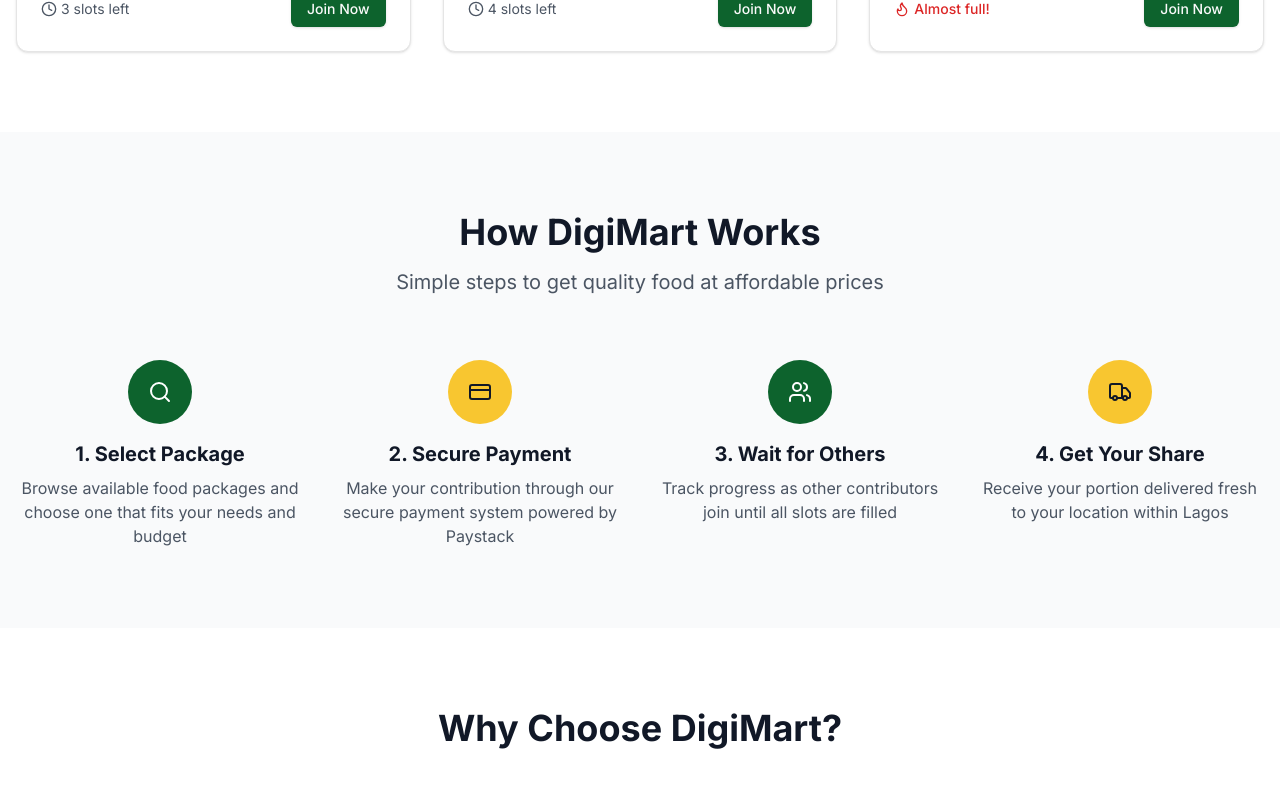
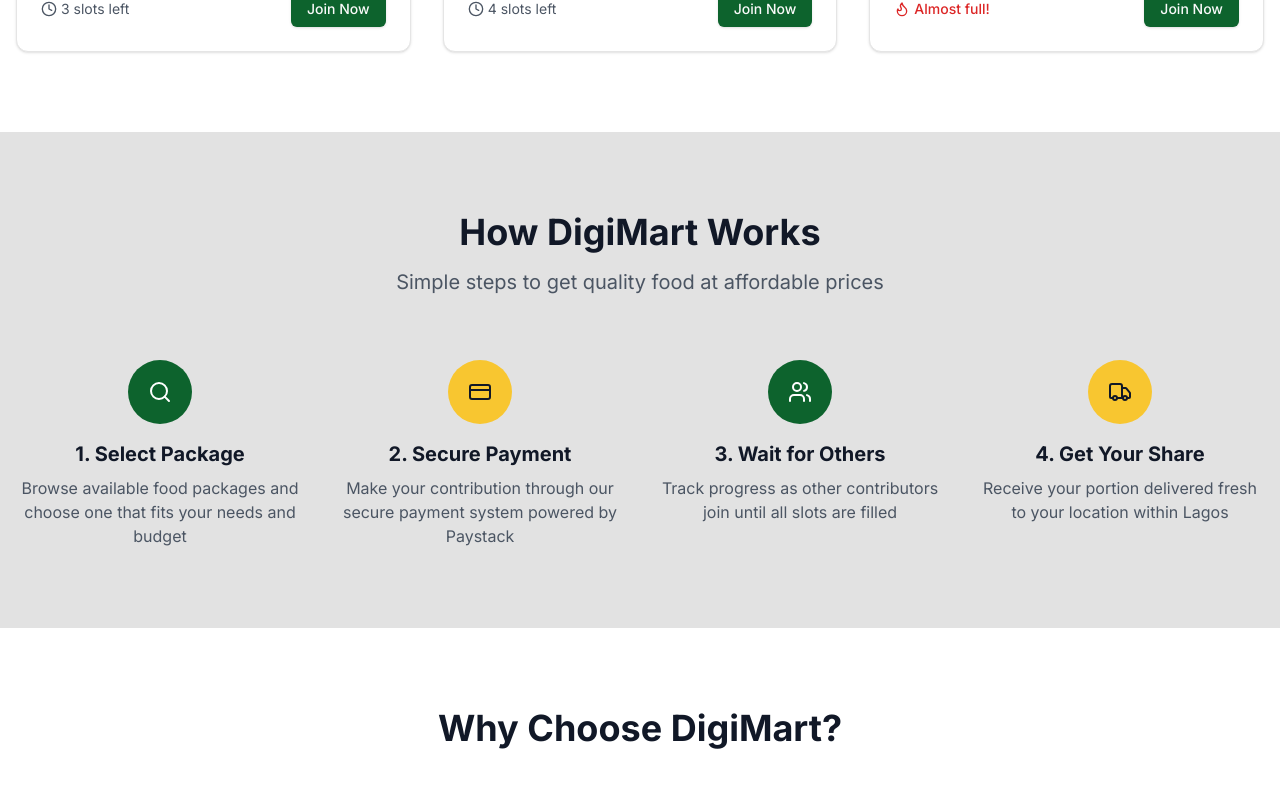
Before and after one commit to Kri8tivemike/DigiMart, a Next.js app: page / in a window 1280 px wide. Shown: the part 1060-1860 px from the top of the page. Built offline with nearby package versions, Linux system fonts and the light colour scheme.

Commit message:
Override bg-gray-50 with custom light gray color (rgb(226, 226, 226)) for improved visual contrast

```diff
--- a/src/app/globals.css
+++ b/src/app/globals.css
@@ -59,3 +59,17 @@
     @apply bg-background text-foreground;
   }
 }
+
+@layer utilities {
+  /* Custom light gray background override for light mode */
+  .bg-gray-50 {
+    --tw-bg-opacity: 1;
+    background-color: rgb(226 226 226 / var(--tw-bg-opacity));
+  }
+
+  /* Preserve dark mode styling */
+  .dark .bg-gray-50 {
+    --tw-bg-opacity: 1;
+    background-color: rgb(17 24 39 / var(--tw-bg-opacity)); /* dark:bg-gray-900 equivalent */
+  }
+}
```
